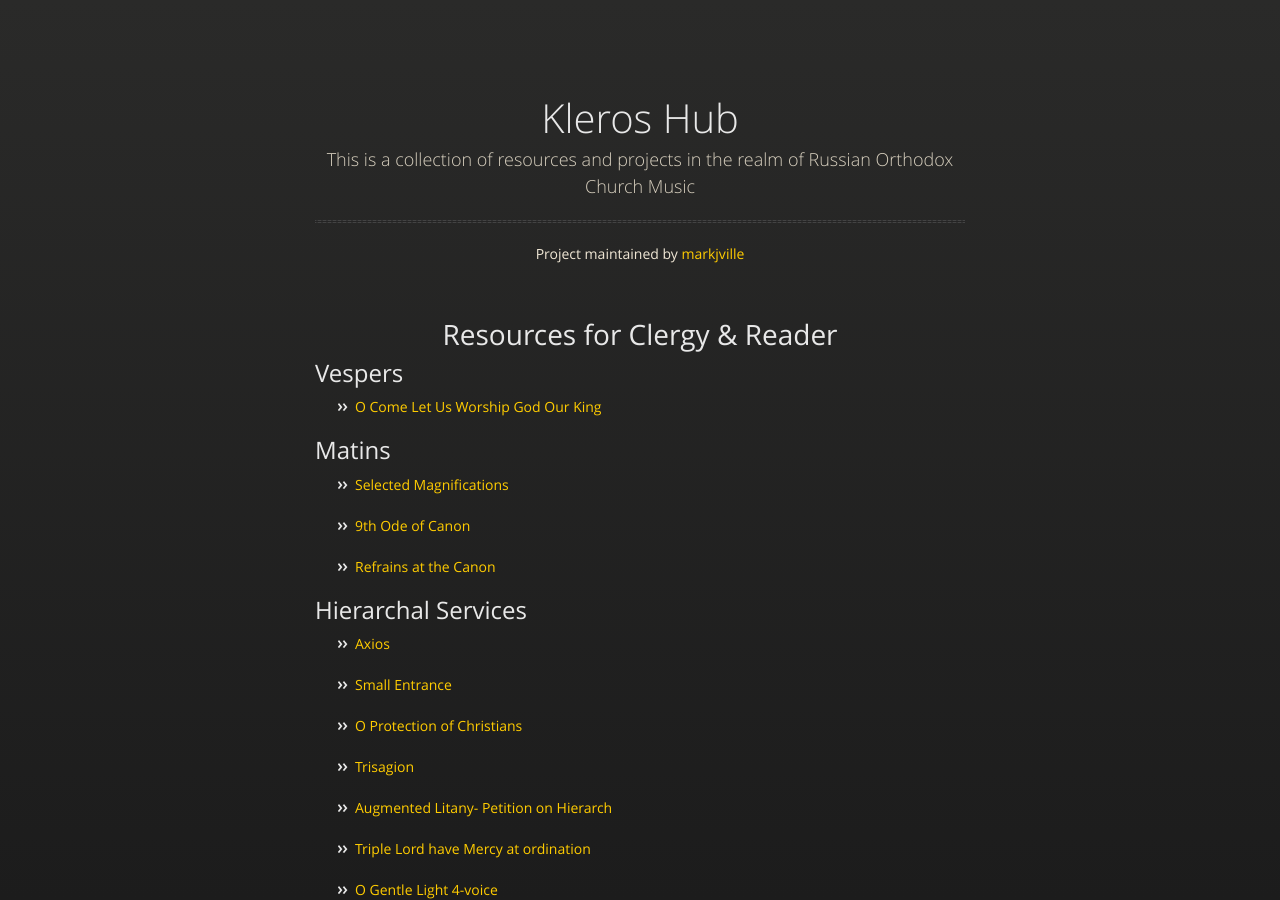
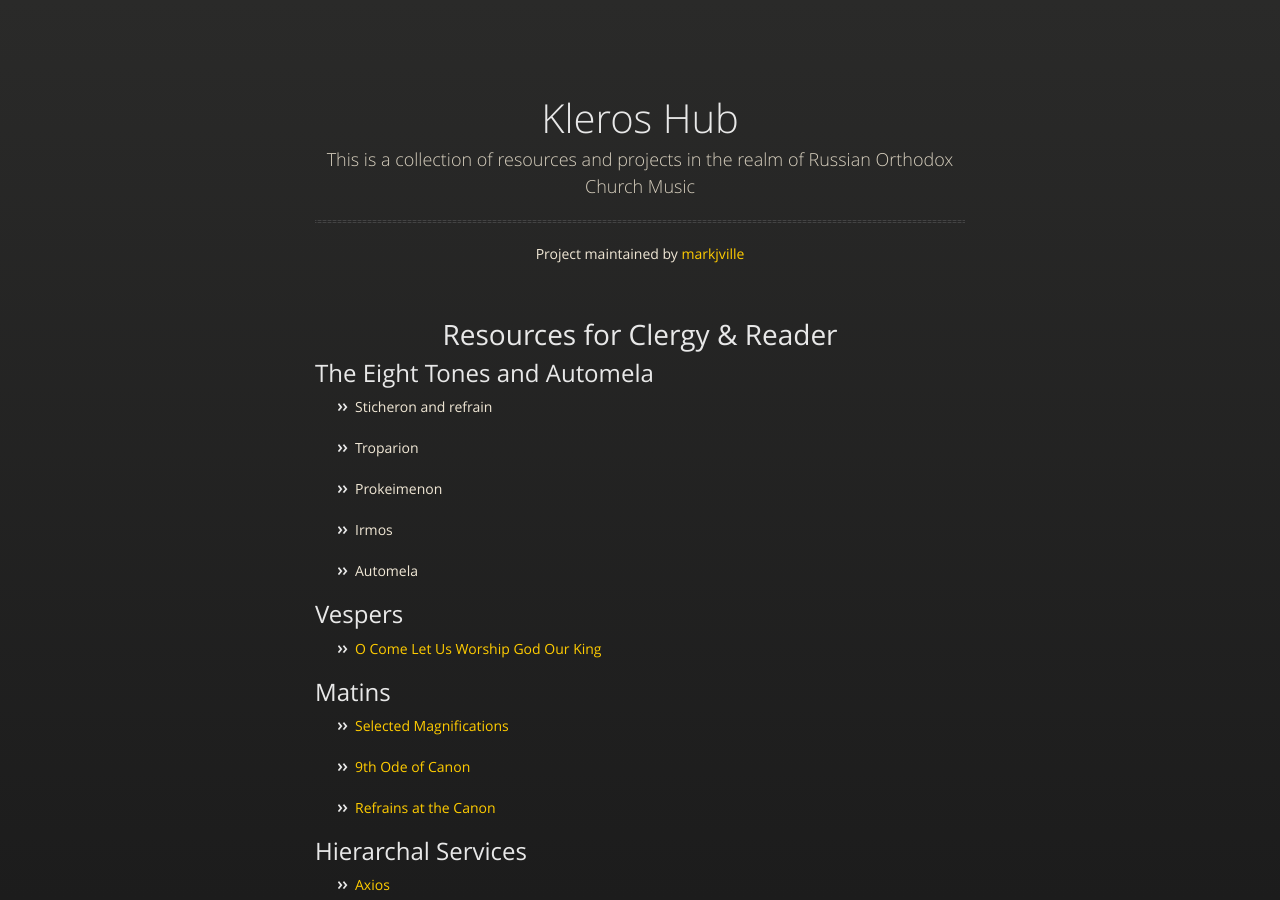
Before and after one commit to markjville/markjville.github.io, a Jekyll site: the page built from clergy-resources.md, in a window 1280 px wide and 900 px high. Built offline with Jekyll 4.4.1, drawn with Linux system fonts in a browser that asks for light colours; our own code applies the rules of GitHub Pages for plain Markdown files.

Commit message:
Update clergy-resources.md

```diff
--- a/clergy-resources.md
+++ b/clergy-resources.md
@@ -2,6 +2,16 @@
 
 <h1 style="text-align: center;">Resources for Clergy & Reader</h1>
 
+## The Eight Tones and Automela
+- Sticheron and refrain[]()
+
+- Troparion[]()
+
+- Prokeimenon[]()
+
+- Irmos[]()
+
+- Automela[]()
 
 ## Vespers
 - [O Come Let Us Worship God Our King](https://markjville.github.io/docs/Vespers-O-Come-Let-Us-Worship.pdf)
```
